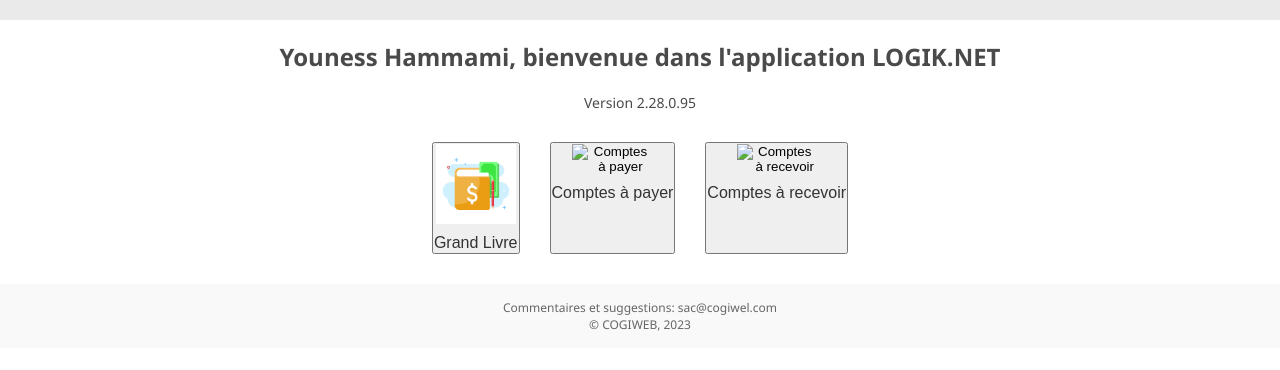
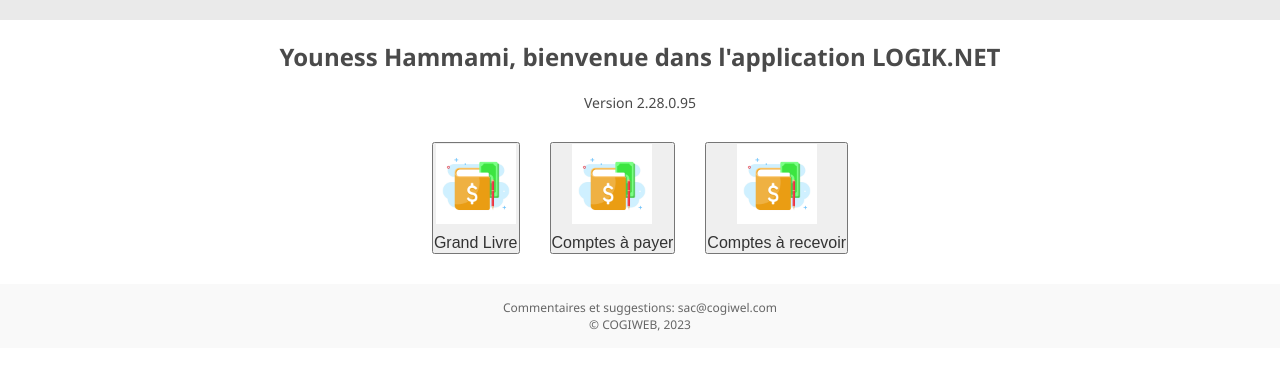
Before and after one commit to youham17/Logik, a plain HTML site: page index.html in a window 1280 px wide. Drawn offline with Linux system fonts and the light colour scheme.

Commit message:
reparation icone CAR CAP

```diff
--- a/index.html
+++ b/index.html
@@ -26,11 +26,11 @@
                 <span>Grand Livre</span>
             </button>
             <button class="menu-item">
-                <img src="images/CAicon.jpg" alt="Comptes à payer">
+                <img src="images/GLicon.jpg" alt="Comptes à payer">
                 <span>Comptes à payer</span>
             </button>
             <button class="menu-item">
-                <img src="images/CRicon.jpg" alt="Comptes à recevoir">
+                <img src="images/GLicon.jpg" alt="Comptes à recevoir">
                 <span>Comptes à recevoir</span>
             </button>
             <!-- Repeat the button for each menu item -->
```
